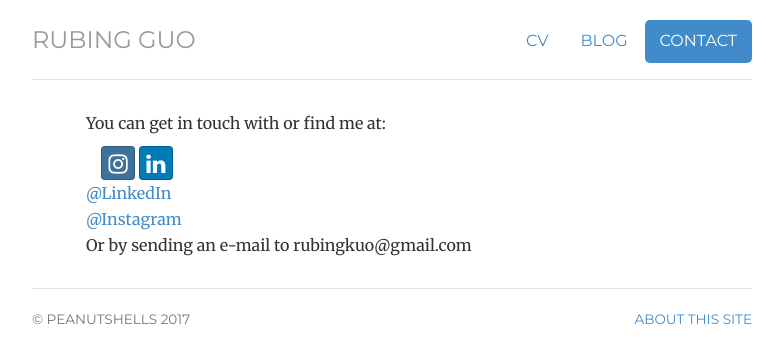
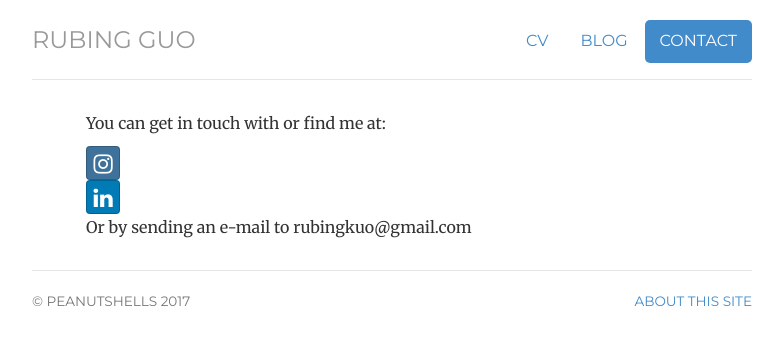
Before and after one commit to flower-joke/peanutshells.github.io, a Jekyll site: the page built from contact/index.html, in a window 1280 px wide. Shown: the top 363 px of the page, without its empty margins (248-1031 px from the left). Built offline with Jekyll 4.4.1, drawn with Linux system fonts in a browser that asks for light colours; nearby versions of some CDN libraries.

Commit message:
Update index.html

```diff
--- a/contact/index.html
+++ b/contact/index.html
@@ -11,12 +11,7 @@ description: ---hehe
 <div class="contact">
 
 	<p>You can get in touch with or find me at:</p>
-	<div class = "col-md-12">
-	<a href="https://www.instagram.com/rubieguo/" target="_blank" class="btn btn-social-icon btn-instagram" onclick="_gaq.push(['_trackEvent', 'btn-social-icon', 'click', 'btn-instagram']);">		<span class="fa fa-instagram"></span>
-	</a>
-	<a href="http://www.linkedin.com/in/rubingguo/" target="_blank" class="btn btn-social-icon btn-linkedin" onclick="_gaq.push(['_trackEvent', 'btn-social-icon', 'click', 'btn-linkedin']);">			<span class="fa fa-linkedin"></span>
-	</a>
-	</div>
+
 	<!--
 	<div class="col-md-12">
 
@@ -29,9 +24,15 @@ description: ---hehe
 	</div>
 	-->
 	<ul class="list-unstyled">
-	<li><a href="http://www.linkedin.com/in/rubingguo/">@LinkedIn</a></li>
+	<li>
+		<a href="https://www.instagram.com/rubieguo/" target="_blank" class="btn btn-social-icon btn-instagram" onclick="_gaq.push(['_trackEvent', 'btn-social-icon', 'click', 'btn-instagram']);"><span class="fa fa-instagram"></span>
+	</a>
+	</li>
 	<!--<li><a href="http://www.facebook.com/rubing.g/">@Facebook</a></li> -->
-	<li><a href="https://www.instagram.com/rubieguo/">@Instagram</a></li>
+	<li><a href="http://www.linkedin.com/in/rubingguo/" target="_blank" class="btn btn-social-icon btn-linkedin" onclick="_gaq.push(['_trackEvent', 'btn-social-icon', 'click', 'btn-linkedin']);">
+		<span class="fa fa-linkedin"></span>
+	</a>
+	</li>
 	<li>Or by sending an e-mail to <span class="obfuscate">moc.liamg@oukgnibur</span></li>
 	</ul>
 
```
